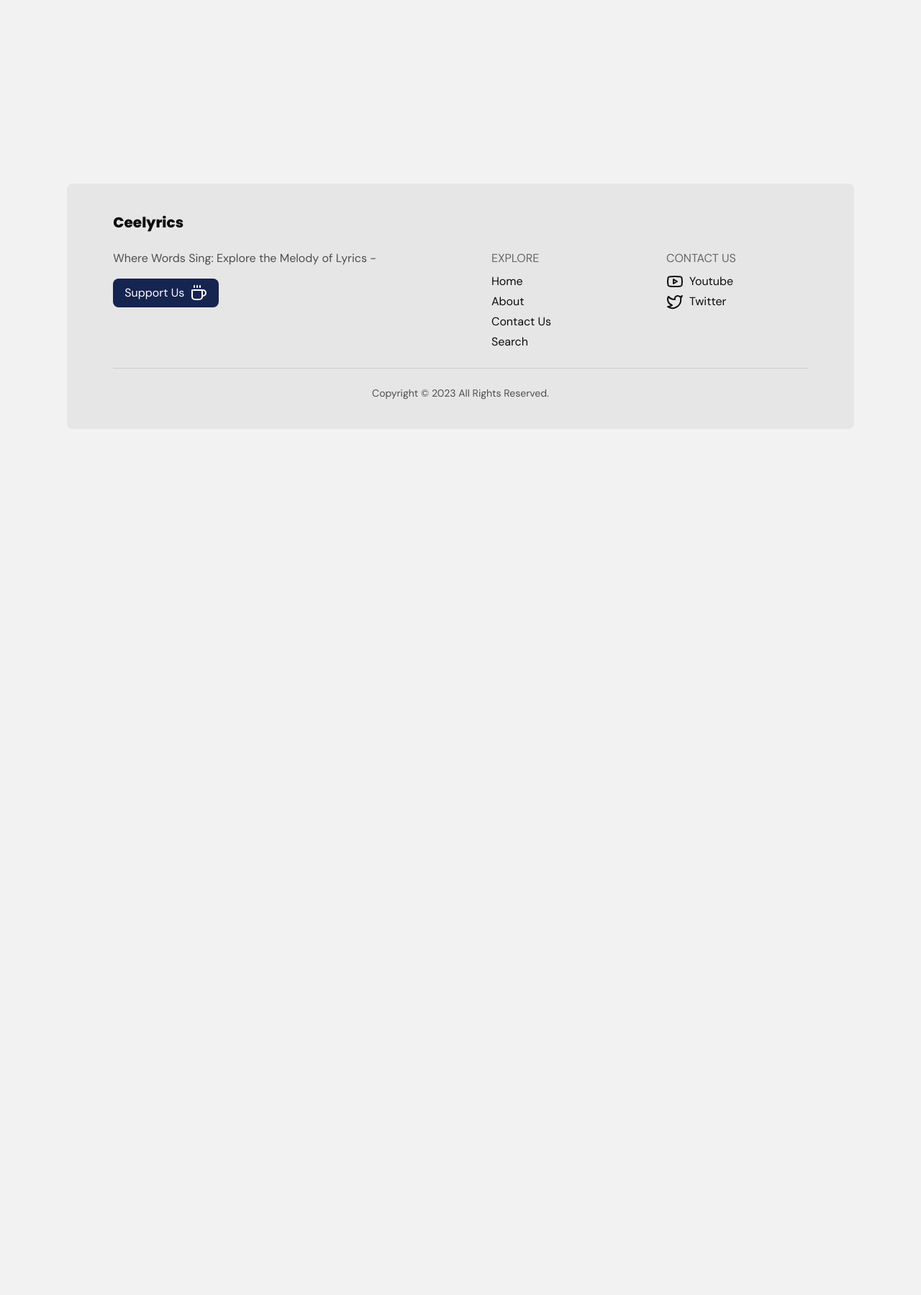
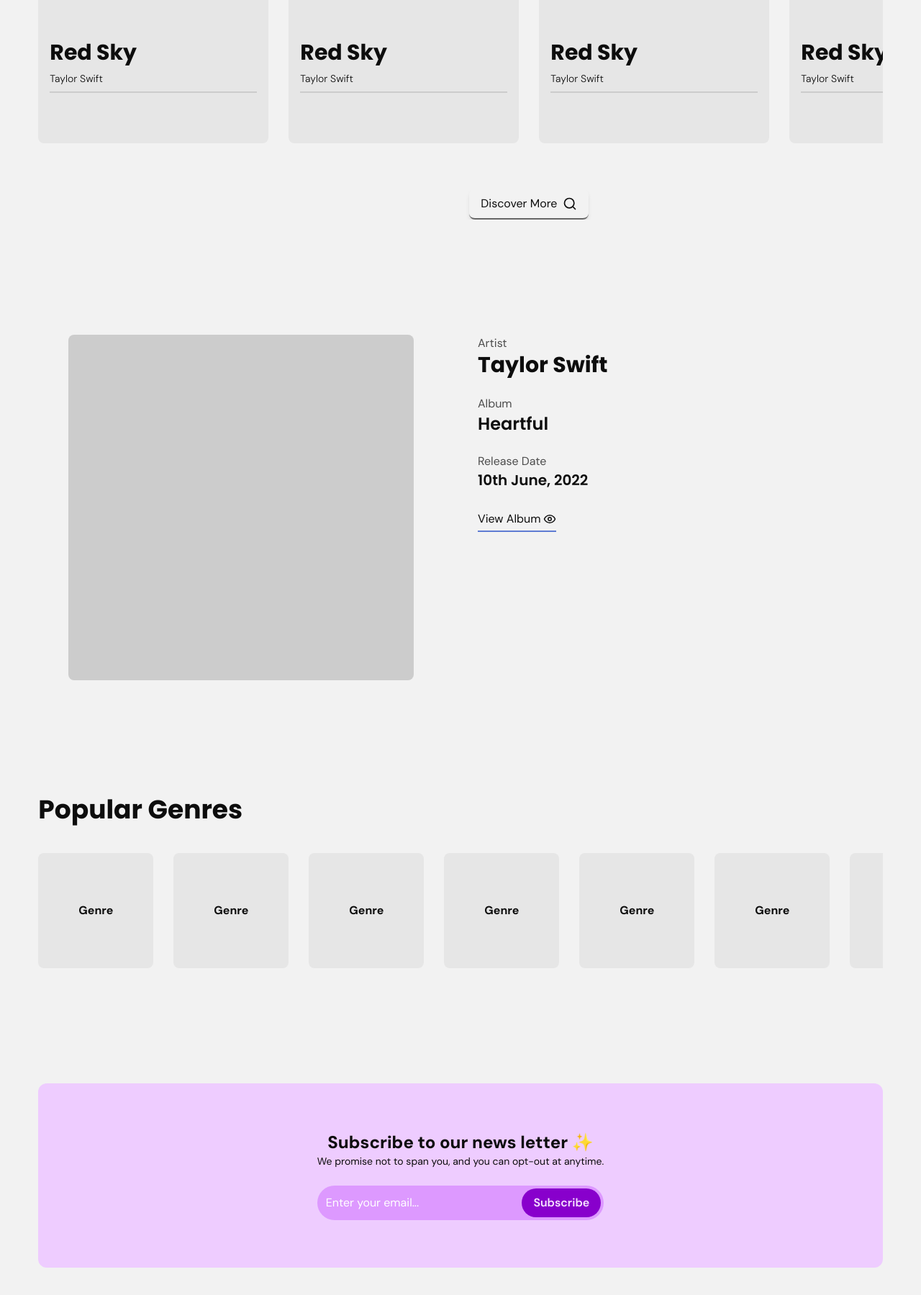
Before and after one commit to benjaminnkem/ceelyrics-next, a Next.js app: page / in a window 1280 px wide. Shown: the part 905-2704 px from the top of the page at 72% size. Before the commit the page ends 1541 px from the top, so only its background shows below. Built offline with nearby package versions, Linux system fonts and the light colour scheme.

Commit message:
chore: added more sections to landing page

```diff
--- a/app/(home)/page.tsx
+++ b/app/(home)/page.tsx
@@ -1,10 +1,10 @@
 import WidthClamp from "@/components/Layout/Clamp";
 import { poppins } from "@/lib/fonts";
-import { PlaneIcon, SearchIcon } from "lucide-react";
+import { EyeIcon, PlaneIcon, SearchIcon } from "lucide-react";
 import Image from "next/image";
 
-const Home = () => {
-  return (
+const Home = () => (
+  <>
     <header>
       <div id="jumbo" className="min-h-[40rem] flex items-center relative">
         <div className="absolute top-0 left-0 w-full overflow-hidden h-full select-none">
@@ -21,8 +21,8 @@
 
         <div className="absolute top-0 left-0 text-white flex items-center w-full h-full">
           <WidthClamp>
-            <div className="grid grid-cols-2 gap-2 items-center h-full">
-              <div className="space-y-4">
+            <div className="grid md:grid-cols-5 gap-2 items-center h-full">
+              <div className="space-y-4 text-center md:text-start md:col-span-3 col-span-full">
                 <h1 className={`${poppins.className} text-5xl font-extrabold leading-relaxed`}>
                   Unlock Poetry: Discover the Music in Lyrics
                 </h1>
@@ -31,9 +31,11 @@
                   every line, capturing the essence of songs you love. Discover, sing along, and unravel the magic of
                   every verse. Join us to explore the powerful storytelling within each lyric.
                 </p>
+                <div className="mx-auto md:mx-0 w-fit">
                   <button className="border-primary-600 border flex items-center gap-2 text-text-50 hover:bg-primary-600 px-4 py-2 rounded-xl transition-colors duration-200">
                     <span>Explore</span> <PlaneIcon size={16} />
                   </button>
+                </div>
               </div>
               <div className="grid place-content-center">
                 {/* <Image
@@ -48,10 +50,108 @@
           </WidthClamp>
         </div>
       </div>
+    </header>
 
-      <div className="h-[30rem]"></div>
-    </header>
+    <main>
+      <section className="my-16">
+        <WidthClamp>
+          <h2 className={`${poppins.className} text-4xl font-bold text-center mb-10`}>Popular Lyrics 🔥</h2>
+          <div className="flex items-center overflow-x-hidden">
+            <div className="space-y-16">
+              <div className="flex items-center gap-7 overflow-x-auto">
+                {Array.from({ length: 4 }).map((_, idx) => (
+                  <div key={idx} className="w-80 h-80 p-2 bg-background-100 flex-shrink-0 rounded-lg relative">
+                    <div className="absolute left-0 bottom-0 h-1/2 w-full p-4 space-y-2">
+                      <p className={`font-bold text-3xl ${poppins.className}`}>Red Sky</p>
+                      <p className="text-sm font-light">Taylor Swift</p>
+                      <div className="border border-text-200 w-full"></div>
+                    </div>
+                  </div>
+                ))}
+              </div>
+
+              <div className="mx-auto w-fit">
+                <button className="border-background-600 border-b-2 flex items-center gap-2 hover:bg-background-200 px-4 py-2 shadow-md rounded-lg transition-colors duration-200">
+                  <span>Discover More</span> <SearchIcon size={20} />
+                </button>
+              </div>
+            </div>
+          </div>
+        </WidthClamp>
+      </section>
+
+      <section className="my-[10rem]">
+        <WidthClamp>
+          <div className="grid grid-cols-2 gap-12">
+            <div className="grid place-content-center">
+              <div className="w-auto min-h-[30rem] aspect-square bg-background-200 rounded-lg"></div>
+            </div>
+            <div className="space-y-6">
+              <div>
+                <p className="text-text-700">Artist</p>
+                <h4 className={`${poppins.className} text-3xl font-bold`}>Taylor Swift</h4>
+              </div>
+              <div>
+                <p className="text-text-700">Album</p>
+                <h4 className={`${poppins.className} text-2xl font-semibold`}>Heartful</h4>
+              </div>
+              <div>
+                <p className="text-text-700">Release Date</p>
+                <h4 className={`${poppins.className} text-xl font-semibold`}>10th June, 2022</h4>
+              </div>
+
+              <button className="flex items-center border-accent-400 gap-1 border-b-2 duration-100 hover:border-b-4 py-1">
+                <span>View Album</span> <EyeIcon size={18} />
+              </button>
+            </div>
+          </div>
+        </WidthClamp>
+      </section>
+
+      <section className="my-[10rem]">
+        <WidthClamp>
+          <h3 className={`${poppins.className} text-4xl font-bold mb-10`}>Popular Genres</h3>
+          <div className="space-y-16">
+            <div className="flex items-center gap-7 overflow-x-auto">
+              {Array.from({ length: 8 }).map((_, idx) => (
+                <div
+                  key={idx}
+                  className="w-40 h-40 p-2 bg-background-100 flex-shrink-0 rounded-lg flex items-center justify-center"
+                >
+                  <p className="font-bold">Genre</p>
+                </div>
+              ))}
+            </div>
+          </div>
+        </WidthClamp>
+      </section>
+
+      <section className="my-[10rem]">
+        <WidthClamp>
+          <div className="bg-primary-100 rounded-xl flex items-center justify-center py-6 px-8 min-h-[16rem]">
+            <div className="space-y-6">
+              <div>
+                <h4 className="text-center text-2xl font-extrabold">Subscribe to our news letter ✨</h4>
+                <p className="text-sm">We promise not to span you, and you can opt-out at anytime.</p>
+              </div>
+              <div className="bg-primary-200 p-1 rounded-full">
+                <div className="flex items-center gap-2">
+                  <input
+                    type="text"
+                    className="bg-transparent flex-grow outline-none p-2 w-full placeholder:text-white"
+                    placeholder="Enter your email..."
+                  />
+                  <button className="rounded-full bg-primary-600 text-primary-50 px-4 py-2 font-semibold">
+                    Subscribe
+                  </button>
+                </div>
+              </div>
+            </div>
+          </div>
+        </WidthClamp>
+      </section>
+    </main>
+  </>
 );
-};
 
 export default Home;
--- a/app/globals.css
+++ b/app/globals.css
@@ -1,16 +1,6 @@
 @tailwind base;
 @tailwind components;
 @tailwind utilities;
-
-*::-webkit-scrollbar {
-  display: none;
-}
-
-html,
-body {
-  overflow-x: hidden;
-  overflow-y: auto;
-}
 
 @layer base {
   :root {
@@ -143,6 +133,24 @@
   }
 }
 
+*::-webkit-scrollbar {
+  display: none;
+}
+
+::selection {
+  background: #8800cc3a;
+}
+
+::-moz-selection {
+  background: #8800cc3a;
+}
+
+html,
+body {
+  overflow-x: hidden;
+  overflow-y: auto;
+}
+
 body {
   transition: color 0.2s, background-color 0.2s;
 }
--- a/components/Layout/Footer/index.tsx
+++ b/components/Layout/Footer/index.tsx
@@ -28,7 +28,7 @@
   return (
     <footer>
       <WidthClamp>
-        <div className="rounded-lg py-10 px-16 bg-background-100 m-10">
+        <div className="rounded-lg py-10 px-16 bg-background-100 mb-10 mt-4">
           <div className="space-y-6">
             <div className="mb-6">
               <Link href={"/"} className={`${poppins.className} font-extrabold text-xl`}>
@@ -41,7 +41,7 @@
                 <div className="space-y-1 max-w-sm">
                   <p className="text-text-700">{quotes[0]} -</p>
                 </div>
-                <button className="bg-accent-800 px-4 py-2 flex items-center gap-2 text-white rounded-lg">
+                <button className="bg-background-800 px-4 py-2 flex items-center gap-2 text-white rounded-lg">
                   <span>Support Us</span> <CoffeeIcon />
                 </button>
               </div>
```
Lines whose indentation alone changed are shown as unchanged.
